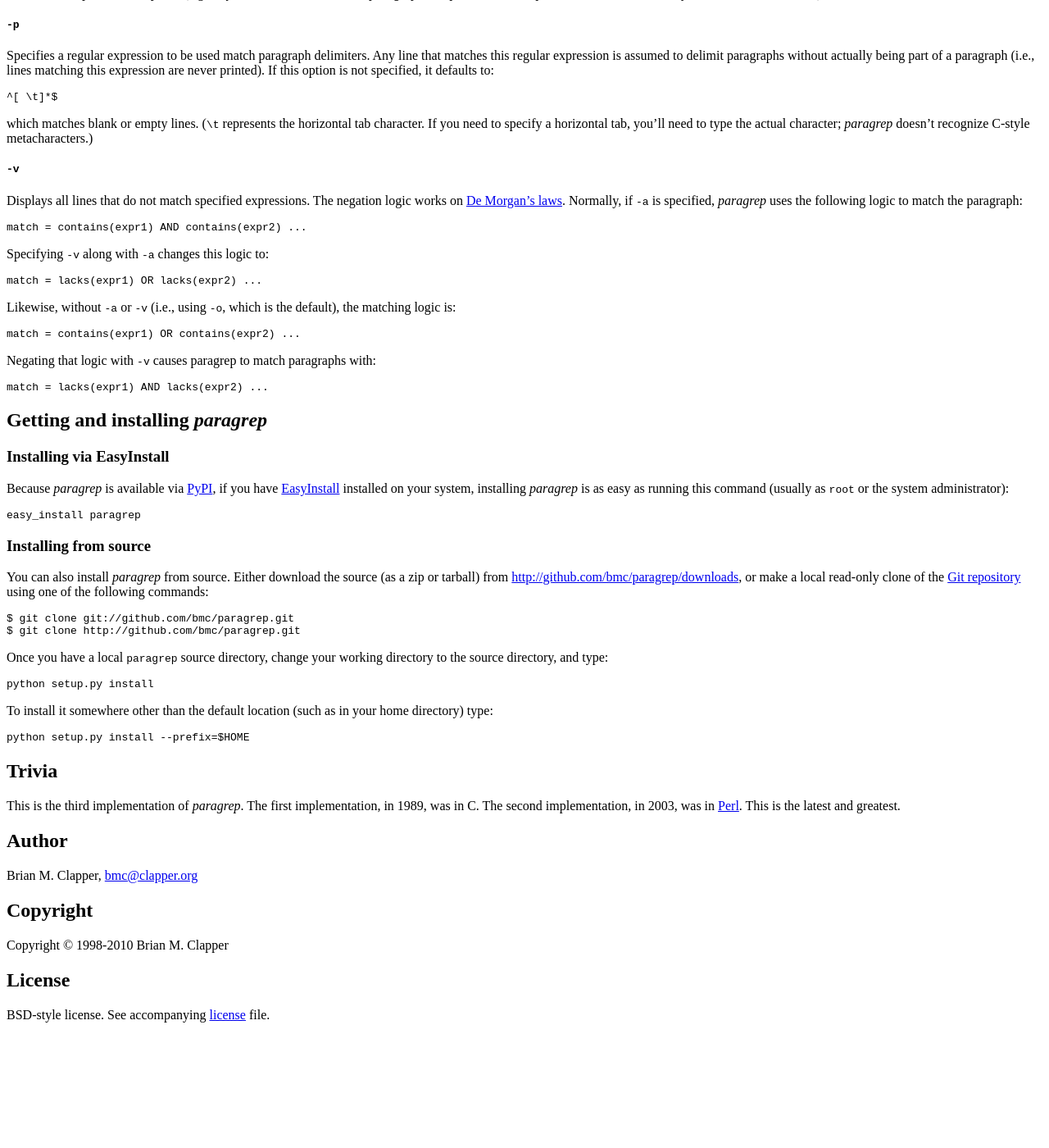
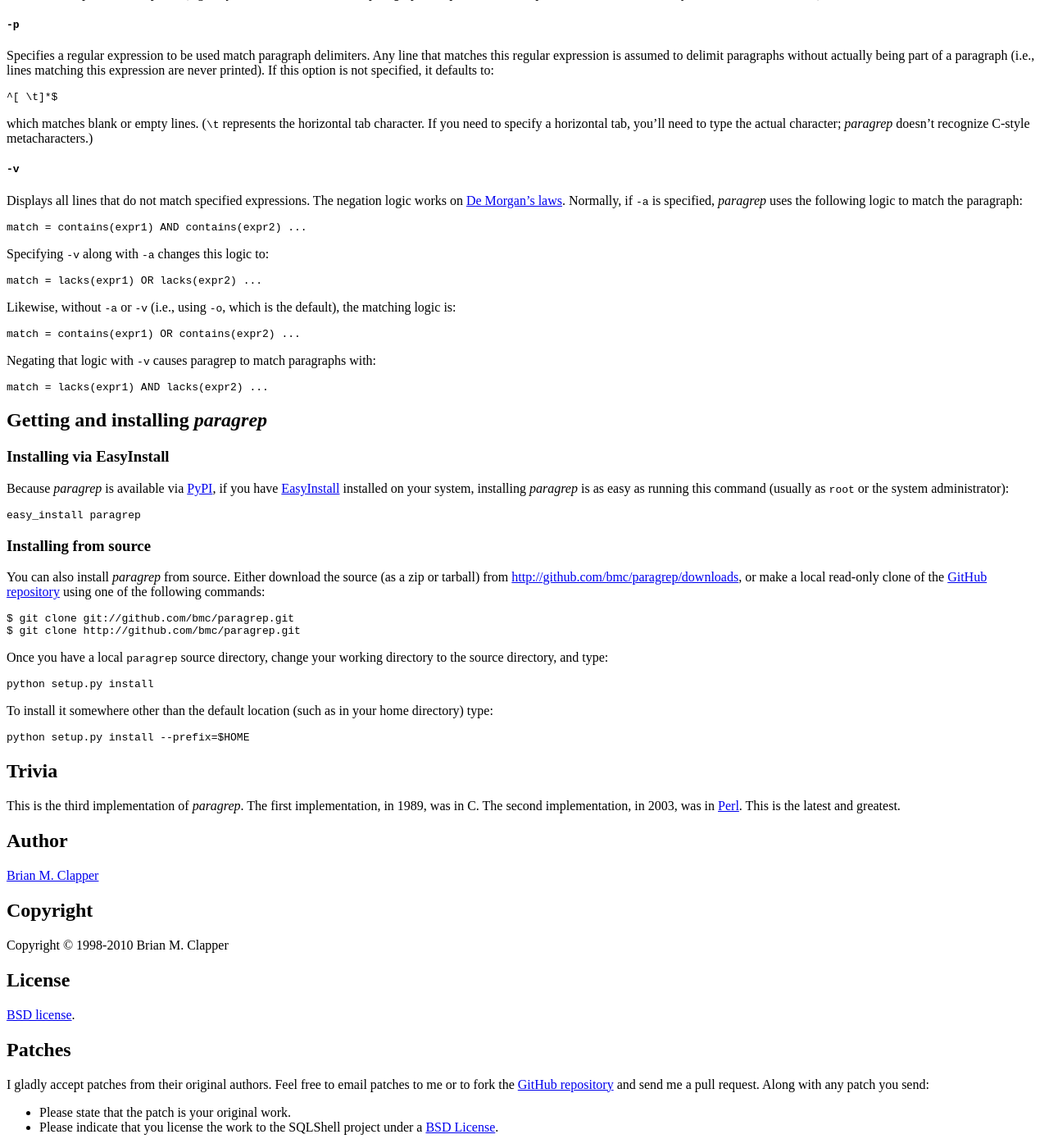
Before and after one commit to bmc/paragrep, a Jekyll site: the page built from index.md, in a window 1280 px wide and 1400 px high, scrolled down 1131 px. Shown: the whole window at 82% size. Built offline with Jekyll 4.4.1, drawn with Linux system fonts in a browser that asks for light colours; before the commit the page ends 2394 px from its top, so only the background shows below that.

Commit message:
Added patches section

```diff
--- a/index.md
+++ b/index.md
@@ -124,15 +122,11 @@
 
 You can also install *paragrep* from source. Either download the source (as
 a zip or tarball) from <http://github.com/bmc/paragrep/downloads>, or make
-a local read-only clone of the [Git repository][] using one of the
+a local read-only clone of the [GitHub repository][] using one of the
 following commands:
 
     $ git clone git://github.com/bmc/paragrep.git
     $ git clone http://github.com/bmc/paragrep.git
-
-[EasyInstall]: http://peak.telecommunity.com/DevCenter/EasyInstall
-[PyPI]: http://pypi.python.org/pypi
-[Git repository]: http://github.com/bmc/paragrep
 
 Once you have a local `paragrep` source directory, change your working directory
 to the source directory, and type:
@@ -150,13 +144,10 @@
 1989, was in C. The second implementation, in 2003, was in [Perl][]. This is
 the latest and greatest.
 
-[Perl]: http://www.perl.org/
 
 ## Author
 
-Brian M. Clapper, [bmc@clapper.org][]
-
-[bmc@clapper.org]: mailto:bmc@clapper.org
+[Brian M. Clapper][]
 
 ## Copyright
 
@@ -164,6 +155,23 @@
 
 ## License
 
-BSD-style license. See accompanying [license][] file.
+[BSD license][].
 
-[license]: license.html
+## Patches
+
+I gladly accept patches from their original authors. Feel free to email
+patches to me or to fork the [GitHub repository][] and send me a pull
+request. Along with any patch you send:
+
+* Please state that the patch is your original work.
+* Please indicate that you license the work to the SQLShell project
+  under a [BSD License][].
+
+
+[BSD license]: license.html
+[GitHub repository]: http://github.com/bmc/paragrep
+[De Morgan's laws]: http://en.wikipedia.org/wiki/De_Morgan's_laws
+[EasyInstall]: http://peak.telecommunity.com/DevCenter/EasyInstall
+[PyPI]: http://pypi.python.org/pypi
+[Perl]: http://www.perl.org/
+[Brian M. Clapper]: mailto:bmc@clapper.org
```
Also changed, not shown: other parts of index.md (+0 -2 lines).
